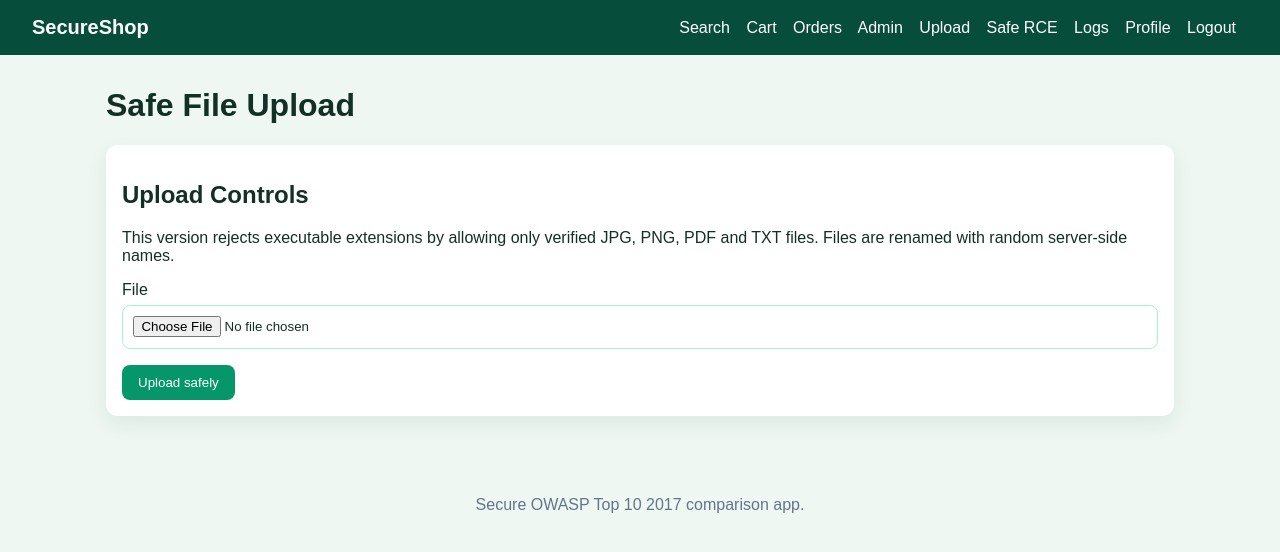
After one commit to BrennisC/laboratorios_app, a PHP site: page /upload.php in a window 1280 px wide. The commit adds this page. Shown: the top 552 px of the page. Run offline with PHP 8.4, Linux system fonts and the light colour scheme; the visitor is signed in with stand-in values (Sample User, id 1).

Commit message:
feat: cambios sobre la app web segura

```diff
--- a/web seguro/admin.php
+++ b/web seguro/admin.php
@@ -57,5 +57,5 @@ include __DIR__ . '/includes/header.php';
         <?php endforeach; ?>
     </table>
 </section>
-<p><a class="button" href="/import_xml.php">Safe XML Import</a> <a class="button" href="/import_json.php">Safe JSON Import</a></p>
+<p><a class="button" href="/import_xml.php">Safe XML Import</a> <a class="button" href="/import_json.php">Safe JSON Import</a> <a class="button" href="/upload.php">Safe Upload</a> <a class="button" href="/rce.php">Safe RCE Demo</a></p>
 <?php include __DIR__ . '/includes/footer.php'; ?>
--- a/web seguro/config.php
+++ b/web seguro/config.php
@@ -9,6 +9,8 @@ define('DB_PORT', '5432');
 define('DB_NAME', 'secureshop_db');
 define('DB_USER', 'web_app');
 define('DB_PASS', 'secureshop_pass123');
+define('UPLOAD_DIR', __DIR__ . '/storage/uploads');
+define('MAX_UPLOAD_BYTES', 1024 * 1024);
 
 session_name('SECURESHOPSESSID');
 session_set_cookie_params([
--- a/web seguro/includes/header.php
+++ b/web seguro/includes/header.php
@@ -22,6 +22,8 @@ header("Content-Security-Policy: default-src 'self'; img-src 'self' https://pics
         <a href="/orders.php">Orders</a>
         <?php if (current_user_role() === 'admin'): ?>
             <a href="/admin.php">Admin</a>
+            <a href="/upload.php">Upload</a>
+            <a href="/rce.php">Safe RCE</a>
             <a href="/security_logs.php">Logs</a>
         <?php endif; ?>
         <?php if (is_logged_in()): ?>
--- /dev/null
+++ b/web seguro/upload.php
@@ -0,0 +1,85 @@
+<?php
+require_once __DIR__ . '/lib/security.php';
+require_admin();
+
+$message = '';
+$uploaded = null;
+$allowedTypes = [
+    'image/jpeg' => 'jpg',
+    'image/png' => 'png',
+    'application/pdf' => 'pdf',
+    'text/plain' => 'txt',
+];
+
+if ($_SERVER['REQUEST_METHOD'] === 'POST') {
+    verify_csrf();
+
+    $file = $_FILES['file'] ?? null;
+    if (!$file || !isset($file['error']) || is_array($file['error'])) {
+        $message = 'Invalid upload request.';
+    } elseif ($file['error'] !== UPLOAD_ERR_OK) {
+        $message = 'Upload failed.';
+    } elseif (($file['size'] ?? 0) <= 0 || $file['size'] > MAX_UPLOAD_BYTES) {
+        $message = 'File must be between 1 byte and 1 MB.';
+    } else {
+        $originalName = (string) ($file['name'] ?? '');
+        $extension = strtolower(pathinfo($originalName, PATHINFO_EXTENSION));
+        $tmpPath = (string) $file['tmp_name'];
+        $mime = (new finfo(FILEINFO_MIME_TYPE))->file($tmpPath) ?: '';
+        $expectedExtension = $allowedTypes[$mime] ?? null;
+
+        if ($expectedExtension === null || $extension !== $expectedExtension) {
+            log_security_event('upload_rejected', 'Rejected upload with invalid MIME type or extension');
+            $message = 'Only JPG, PNG, PDF and TXT files are allowed.';
+        } else {
+            if (!is_dir(UPLOAD_DIR)) {
+                mkdir(UPLOAD_DIR, 0750, true);
+            }
+
+            $storedName = bin2hex(random_bytes(16)) . '.' . $expectedExtension;
+            $targetPath = UPLOAD_DIR . '/' . $storedName;
+
+            if (move_uploaded_file($tmpPath, $targetPath)) {
+                chmod($targetPath, 0640);
+                log_security_event('safe_upload_created', 'Admin uploaded a validated file');
+                $uploaded = [
+                    'original' => $originalName,
+                    'stored' => $storedName,
+                    'mime' => $mime,
+                    'size' => $file['size'],
+                ];
+                $message = 'File uploaded safely.';
+            } else {
+                $message = 'Could not store the file.';
+            }
+        }
+    }
+}
+
+include __DIR__ . '/includes/header.php';
+?>
+<h1>Safe File Upload</h1>
+<?php if ($message): ?><p class="notice"><?= e($message) ?></p><?php endif; ?>
+<section class="panel">
+    <h2>Upload Controls</h2>
+    <p>This version rejects executable extensions by allowing only verified JPG, PNG, PDF and TXT files. Files are renamed with random server-side names.</p>
+    <form method="post" enctype="multipart/form-data">
+        <?= csrf_field() ?>
+        <label>File</label>
+        <input name="file" type="file" accept=".jpg,.jpeg,.png,.pdf,.txt" required>
+        <button>Upload safely</button>
+    </form>
+</section>
+
+<?php if ($uploaded): ?>
+    <section class="panel">
+        <h2>Stored File</h2>
+        <table>
+            <tr><th>Original name</th><td><?= e($uploaded['original']) ?></td></tr>
+            <tr><th>Stored name</th><td><?= e($uploaded['stored']) ?></td></tr>
+            <tr><th>MIME type</th><td><?= e($uploaded['mime']) ?></td></tr>
+            <tr><th>Size</th><td><?= e($uploaded['size']) ?> bytes</td></tr>
+        </table>
+    </section>
+<?php endif; ?>
+<?php include __DIR__ . '/includes/footer.php'; ?>
```
Also changed, not shown: web seguro/rce.php (added, +53 -0 lines), 2 other files.
